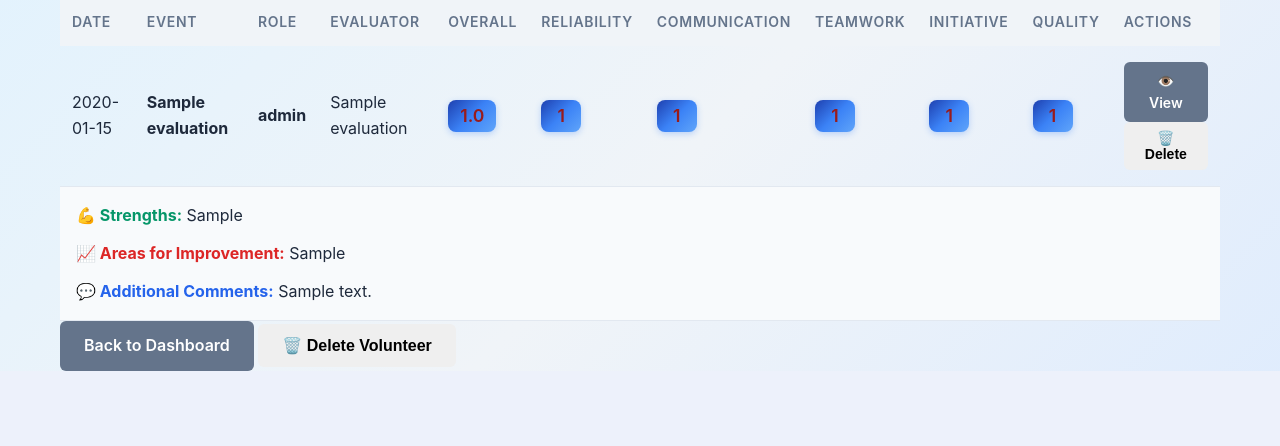
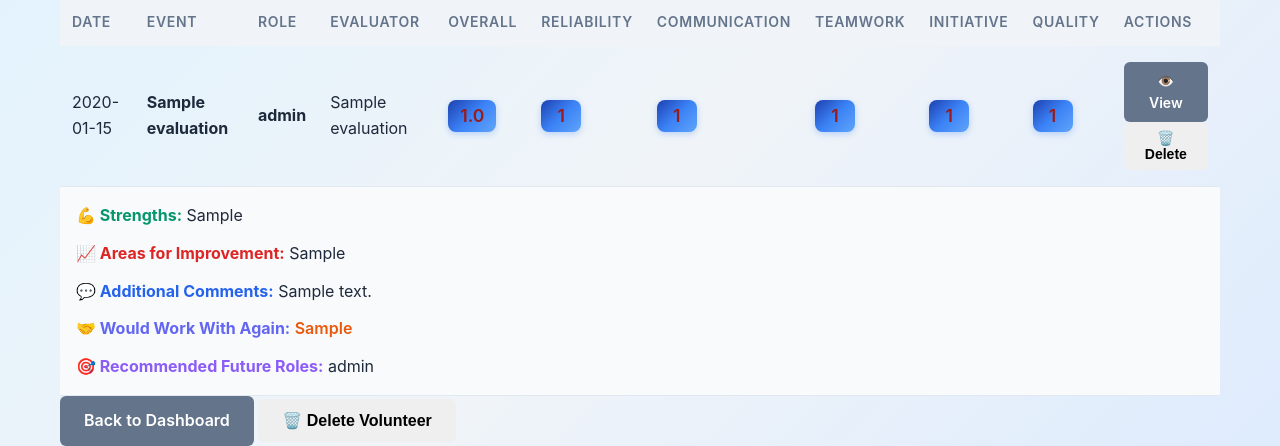
Before and after one commit to stalex444/volunteer-eval-system, a Flask app: page /dashboard/volunteer/1 in a window 1280 px wide. Shown: the part 996-1442 px from the top of the page. Before the commit the page ends 1367 px from the top, so only its background shows below. Run offline with Flask 3, Linux system fonts and the light colour scheme; a user stored in the database is signed in; tables that the repository leaves empty hold one stand-in row (values such as "Sample post").

Commit message:
Add would-work-again display to volunteer profile

```diff
--- a/templates/volunteer-profile.html
+++ b/templates/volunteer-profile.html
@@ -114,7 +114,7 @@
                         </div>
                     </td>
                 </tr>
-                {% if eval.strengths or eval.areas_for_improvement or eval.additional_comments %}
+                {% if eval.strengths or eval.areas_for_improvement or eval.additional_comments or eval.would_work_again or eval.recommended_roles %}
                 <tr class="feedback-row">
                     <td colspan="11" style="background: #f8fafc; padding: 1rem;">
                         <div style="max-width: 800px;">
@@ -129,8 +129,25 @@
                             </div>
                             {% endif %}
                             {% if eval.additional_comments %}
+                            <div class="feedback-item" style="margin-bottom: 0.75rem;">
+                                <strong style="color: #2563eb;">💬 Additional Comments:</strong> {{ eval.additional_comments }}
+                            </div>
+                            {% endif %}
+                            {% if eval.would_work_again %}
+                            <div class="feedback-item" style="margin-bottom: 0.75rem;">
+                                <strong style="color: #6366f1;">🤝 Would Work With Again:</strong>
+                                {% if eval.would_work_again == 'Yes' %}
+                                    <span style="color: #16a34a; font-weight: 600;">{{ eval.would_work_again }}</span>
+                                {% elif eval.would_work_again == 'No' %}
+                                    <span style="color: #dc2626; font-weight: 600;">{{ eval.would_work_again }}</span>
+                                {% else %}
+                                    <span style="color: #ea580c; font-weight: 600;">{{ eval.would_work_again }}</span>
+                                {% endif %}
+                            </div>
+                            {% endif %}
+                            {% if eval.recommended_roles %}
                             <div class="feedback-item">
-                                <strong style="color: #2563eb;">💬 Additional Comments:</strong> {{ eval.additional_comments }}
+                                <strong style="color: #8b5cf6;">🎯 Recommended Future Roles:</strong> {{ eval.recommended_roles }}
                             </div>
                             {% endif %}
                         </div>
```
